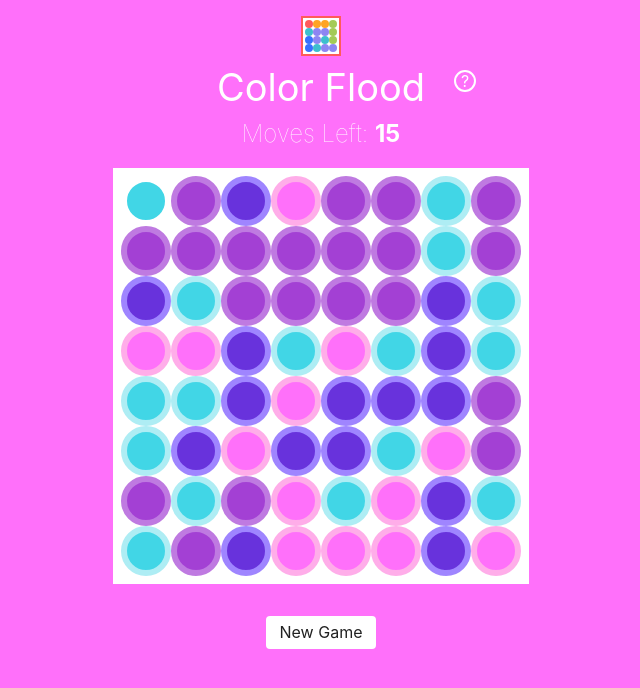
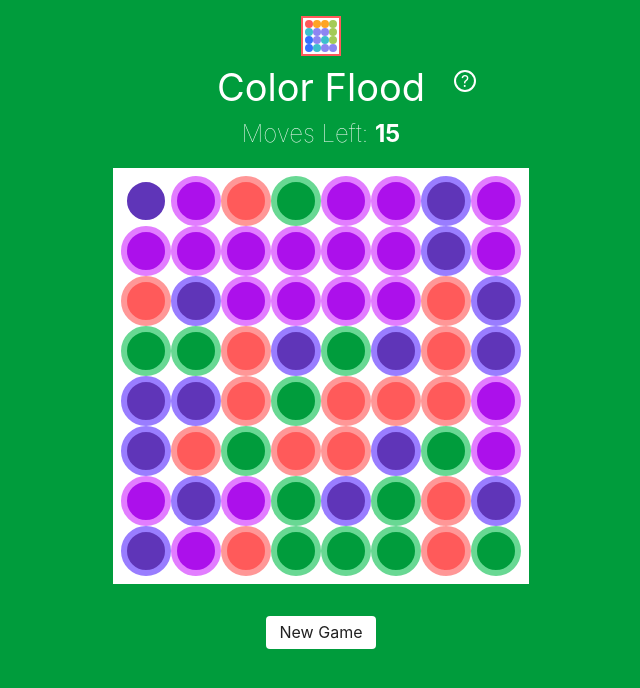
Before and after one commit to beesandtrees/colorGame, a React (Create React App) app: page / in a window 1280 px wide. Shown: the top 688 px of the page, without its empty margins (319-959 px from the left). Built offline with nearby package versions, Linux system fonts and the light colour scheme.

Commit message:
changed colors

```diff
--- a/src/components/App.css
+++ b/src/components/App.css
@@ -37,13 +37,13 @@
   border-radius: 8px;
   color: #222;
   height: 80px;
-  right: 32px;
+  right: 24px;
   line-height: 1.4;
   font-style: normal;
   padding: 1rem 2rem;
   position: absolute;
   text-align: left;
-  top: 10px;
+  top: 0;
   width: 280px;
 }
 
@@ -90,53 +90,48 @@
 }
 
 .grape {
-  background-color: #a340d4;
-  border-color: hsl(280, 63%, 68%);
+  background-color: #5F35B8;
+  border-color: #997DFF;
 }
 
 .fuchsia {
-  background-color: hsl(302, 100%, 72%);
-  border-color: hsl(316, 100%, 84%);
+  background-color: #AC10EB;
+  border-color: #E27DFF;
 }
 
 .pink {
-  background-color: hsl(307, 100%, 85%);
-  border-color: hsl(307, 100%, 92%);
+  background-color: #FF48EA;
+  border-color: #FAA3E9;
 }
 
 .red {
   background-color: #FF5A5A;
-  border-color: hsl(0, 100%, 80%);
+  border-color: #FF9797;
 }
 
 .orange {
-  background-color: #FFA424;
-  border-color: hsl(35, 100%, 72%);
+  background-color: #FF8524;
+  border-color: #FFAF67;
 }
 
 .lime {
-  background-color: #79C05B;
-  border-color: hsl(80, 52%, 73%);
+  background-color: #8CB33B;
+  border-color: #B3E059;
+}
+
+.green {
+  background-color: #009C3C;
+  border-color: #68D893;
 }
 
 .aqua {
-  background-color: hsl(186, 77%, 58%);
-  border-color: hsl(186, 77%, 82%);
+  background-color: #3DBFCE;
+  border-color: #72EDFB;
 }
 
 .blue {
-  background-color: hsl(210, 100%, 71%);
-  border-color: hsl(210, 100%, 84%);
-}
-
-.dblue {
-  background-color: hsl(224, 100%, 63%);
-  border-color: hsl(224, 100%, 80%);
-}
-
-.purple {
-  background-color: hsl(259, 71%, 53%);
-  border-color: hsl(253, 100%, 76%);
+  background-color: #3771FF;
+  border-color: #5ABAFF;
 }
 
 .newgame {
--- a/src/components/App.js
+++ b/src/components/App.js
@@ -34,6 +34,7 @@ class App extends Component {
       colors: shuffleColors,
       level: gamehelpers.createLevel(this.props.game.level)
     };
+    this.showInfo = this.showInfo.bind(this);
   }
   restart(startover) {
     const { game } = this.props;
@@ -50,6 +51,8 @@ class App extends Component {
     } else {
       this.props.didWin(null);
     }
+
+    console.log(level);
 
     this.setState = ({
       colors: shuffleColors,
--- a/src/helpers/constants.js
+++ b/src/helpers/constants.js
@@ -12,8 +12,7 @@ export const colors = [
     'red',
     'aqua',
     'lime',
+    'green',
     'orange',
-    'blue',
-    'dblue',
-    'purple'
+    'blue'
 ];
--- a/src/helpers/helpers.js
+++ b/src/helpers/helpers.js
@@ -26,8 +26,8 @@ export function createLevel(l) {
     // l = game.level
     // 0-4 === 1, 5-8 === 2, ...
 
-    let level = Math.ceil(l/4),
-        rows = level + 8,
+    let level = Math.ceil((l+1)/4),
+        rows = level + 7,
         colors = (l%4) + 4,
         max = (l+colors)*2,
         maxclick = max > 15 ? max : 15 + l;
```
